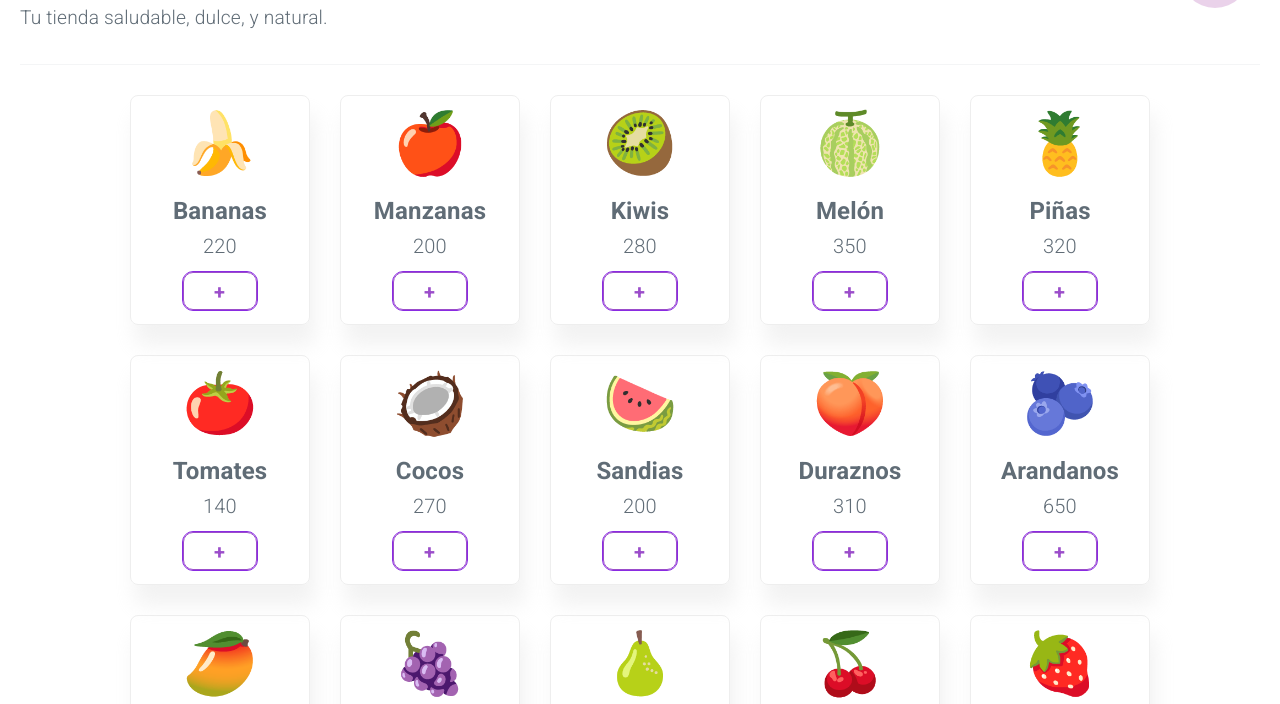
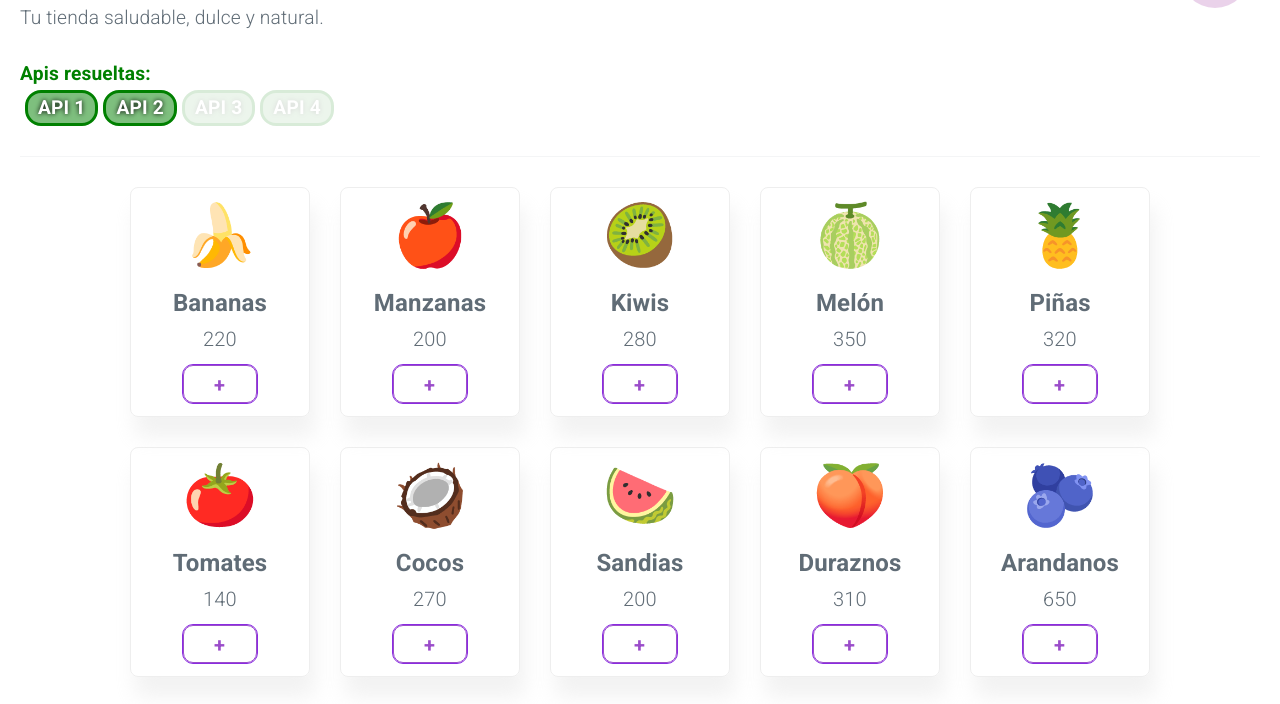
Before and after one commit to javierhuebra/Interfaz_Desarrollo_TECLAB, a plain HTML site: page index.html in a window 1280 px wide. Shown: the part 92-796 px from the top of the page. Drawn offline with nearby package versions, Linux system fonts and the light colour scheme.

Commit message:
ultimos arreglos para api 2

```diff
--- a/css/style.css
+++ b/css/style.css
@@ -193,7 +193,33 @@ tbody tr:nth-child(even) {
 #btnComprar:active {
     background-color: black;
 }
+.apis{
+    margin: 0;
+}
+.api{
+    margin: 0;
+    border: 3px solid green;
+    background-color: rgba(0, 128, 0, 0.507);
+    padding: 0 10px;
+    margin-left: 5px;
+    color: white;
+    font-weight: bold;
+    text-shadow: 0px 0px 5px black;
+    border-radius: 16px;
+}
+.tit-api{
+    margin: 0;
+    font-weight: bold;
+    color: green;
 
+}
+.cont-apis{
+    margin: 0;
+    display: flex;
+}
+.not{
+    opacity: 0.15;
+}
 /*  CONTROLO MEDIA SCREENS Y ELEMENTOS EN PANTALLA
     ESTO APLICA SOLAMENTE A LOS ELEMENTOS DE CHECKOUT.HTML */
 
--- a/index.html
+++ b/index.html
@@ -17,7 +17,16 @@
             </a>
         </div>
         <h1>Ventadefrutas.com</h1>
-        <p>Tu tienda saludable, dulce, y natural.</p>
+        <p>Tu tienda saludable, dulce y natural.</p>
+        <div class="apis">
+            <p class="tit-api">Apis resueltas: </p>
+            <div class="cont-apis">
+                <p class="api" title="Mostrar el arreglo en el DOM">API 1</p>
+                <p class="api" title="Ver el carrito en una tabla en consola">API 2</p>
+                <p class="api not">API 3</p>
+                <p class="api not">API 4</p>
+            </div>
+        </div>
         <hr>
     </header>
     <main>
```
